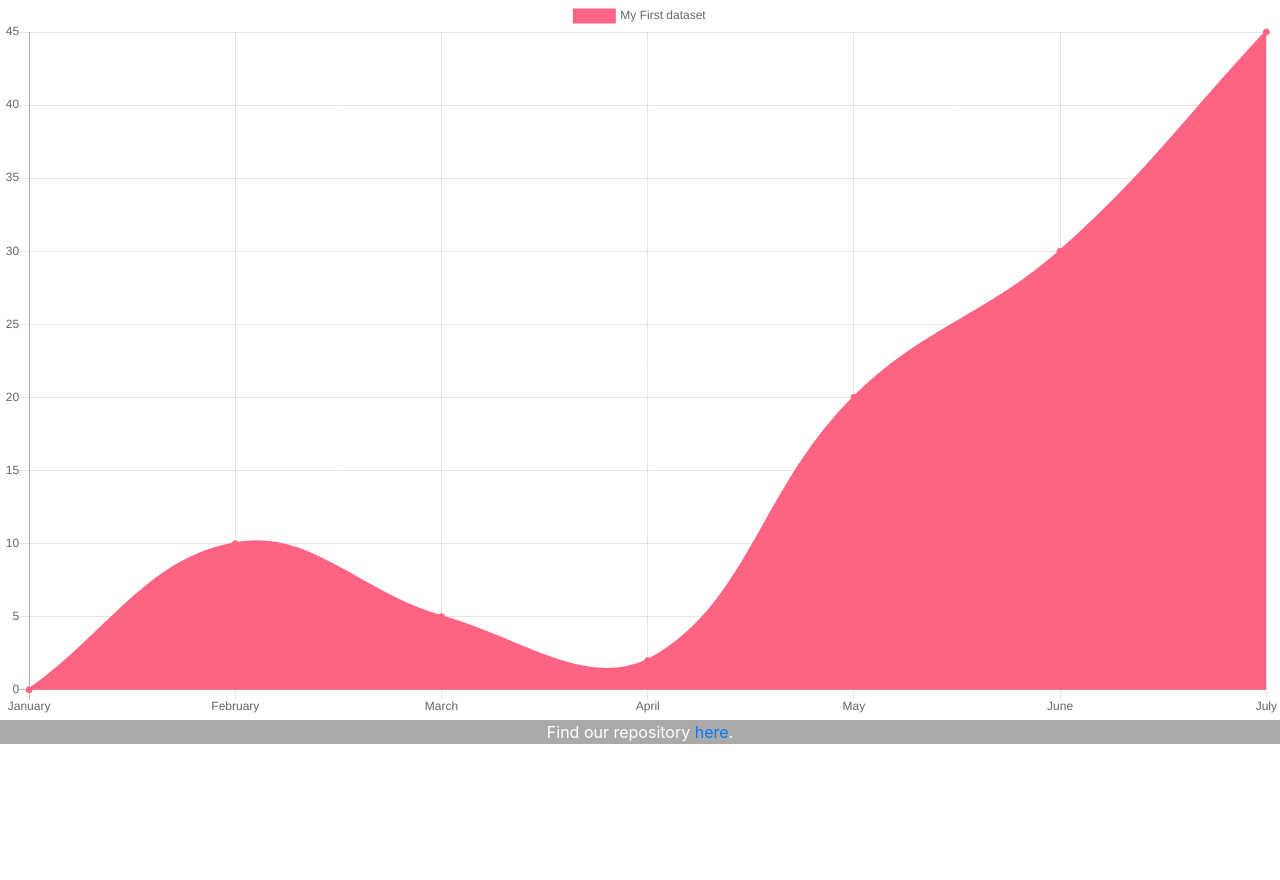
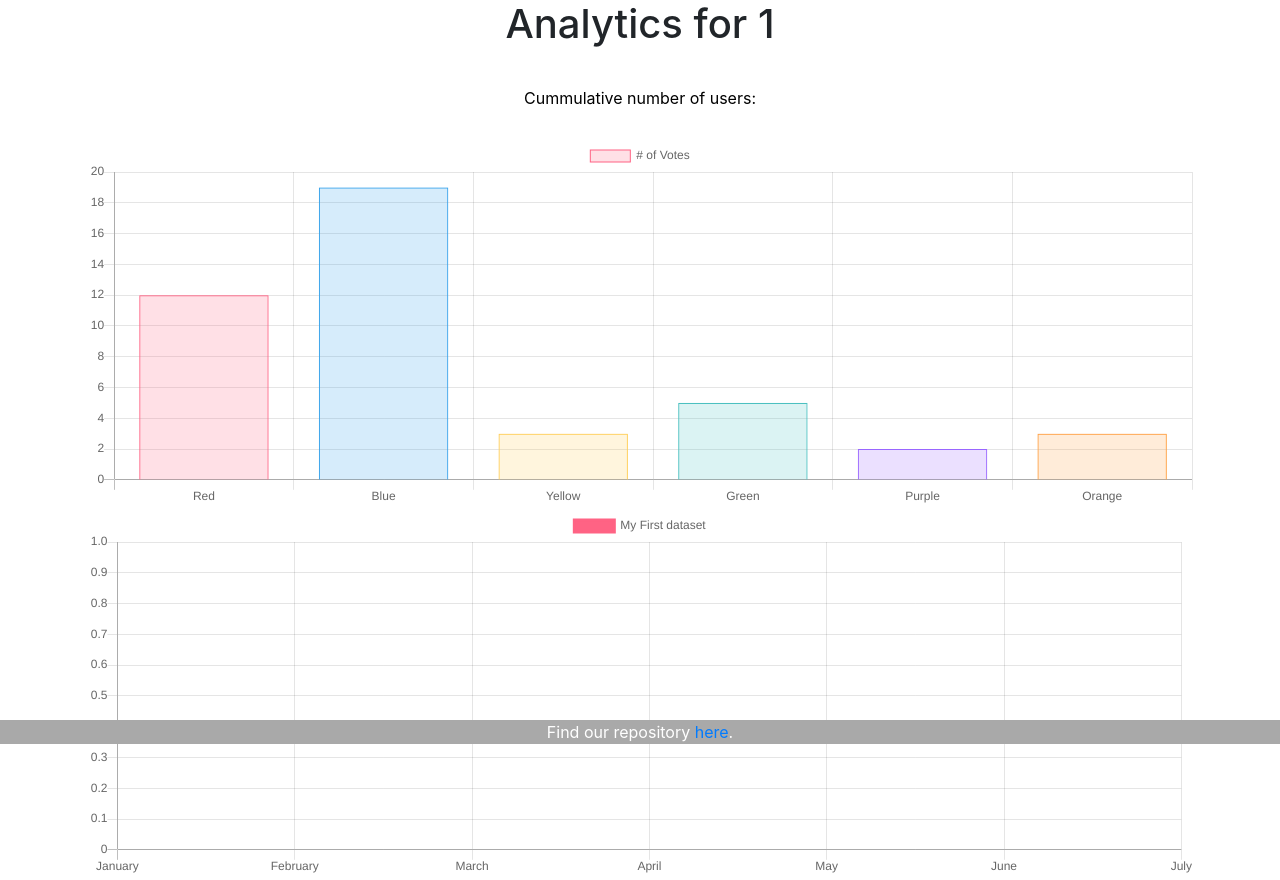
Before and after one commit to UPCodersEEBE/tankmensional, a Flask app: template templates/analytics.html in a window 1280 px wide. Shown: the part 56-936 px from the top of the page. Before the commit the page ends 800 px from the top, so only its background shows below. Run offline with Flask 2, Linux system fonts and the light colour scheme; the template is opened without the code that fills it: most values are stand-ins (such as "Sample title", 1, 10 or a date in 2020); some libraries are stand-ins or nearby versions.

Commit message:
Chart.js working

```diff
--- a/app.py
+++ b/app.py
@@ -21,8 +21,10 @@ def about():
 
 @app.route("/analytics")
 def analytics():
-    labels=["a","b",1,2,3]
-    return render_template('analytics.html', project_id="HLT",my_list=[0,1,2,3,4,5],labels=labels)
+    import tankmensional_data as tkdata
+    p=tkdata.p.to_list()
+    print(p)
+    return render_template('analytics.html', project_id="HLT", lis=p)
 
 if __name__ == '__main__':
     app.run()
--- a/templates/analytics.html
+++ b/templates/analytics.html
@@ -1,10 +1,69 @@
 {% extends "base.html" %}
+{% block title %}
+  Title of the page
+{% endblock %}
 {% block content %}
-<script src="https://cdnjs.cloudflare.com/ajax/libs/Chart.js/2.9.3/Chart.min.js"></script>
-<canvas id="myChart" width="160" height="90"></canvas>
-<script>
+  <div class="container text-center">
+      <div class="row">
+        <div class="col">
+          <h1> Analytics for {{project_id}} </h1>
+          <script src="https://cdnjs.cloudflare.com/ajax/libs/Chart.js/2.9.3/Chart.min.js"></script>
+        </div>
+      </div>
+      <div class="row">
+          <div class="col">
+          <p>Cummulative number of users:</p>
+          </div>
+      </div>
+      <div class="row">
+        <div class="col">
+          <canvas id="myChart" width="300" height="100"></canvas>
+          <script>
 var ctx = document.getElementById('myChart').getContext('2d');
-var chart = new Chart(ctx, {
+var myChart = new Chart(ctx, {
+    type: 'bar',
+    data: {
+        labels: ['Red', 'Blue', 'Yellow', 'Green', 'Purple', 'Orange'],
+        datasets: [{
+            label: '# of Votes',
+            data: [12, 19, 3, 5, 2, 3],
+            backgroundColor: [
+                'rgba(255, 99, 132, 0.2)',
+                'rgba(54, 162, 235, 0.2)',
+                'rgba(255, 206, 86, 0.2)',
+                'rgba(75, 192, 192, 0.2)',
+                'rgba(153, 102, 255, 0.2)',
+                'rgba(255, 159, 64, 0.2)'
+            ],
+            borderColor: [
+                'rgba(255, 99, 132, 1)',
+                'rgba(54, 162, 235, 1)',
+                'rgba(255, 206, 86, 1)',
+                'rgba(75, 192, 192, 1)',
+                'rgba(153, 102, 255, 1)',
+                'rgba(255, 159, 64, 1)'
+            ],
+            borderWidth: 1
+        }]
+    },
+    options: {
+        scales: {
+            yAxes: [{
+                ticks: {
+                    beginAtZero: true
+                }
+            }]
+        }
+    }
+});          </script>
+        </div>
+      </div>
+   <div class="row">
+        <div class="col">
+  <canvas id="myChart2" width="300" height="100"></canvas>
+          <script>
+var ctx = document.getElementById('myChart2').getContext('2d');
+var myChart2 = new Chart(ctx, {
     // The type of chart we want to create
     type: 'line',
 
@@ -15,12 +74,13 @@ var chart = new Chart(ctx, {
             label: 'My First dataset',
             backgroundColor: 'rgb(255, 99, 132)',
             borderColor: 'rgb(255, 99, 132)',
-            data: [0, 10, 5, 2, 20, 30, 45]
+            data: {{lis[0:8]}}
         }]
     },
-
-    // Configuration options go here
     options: {}
 });
 </script>
+        </div>
+      </div>
+   </div>
 {% endblock %}
```
